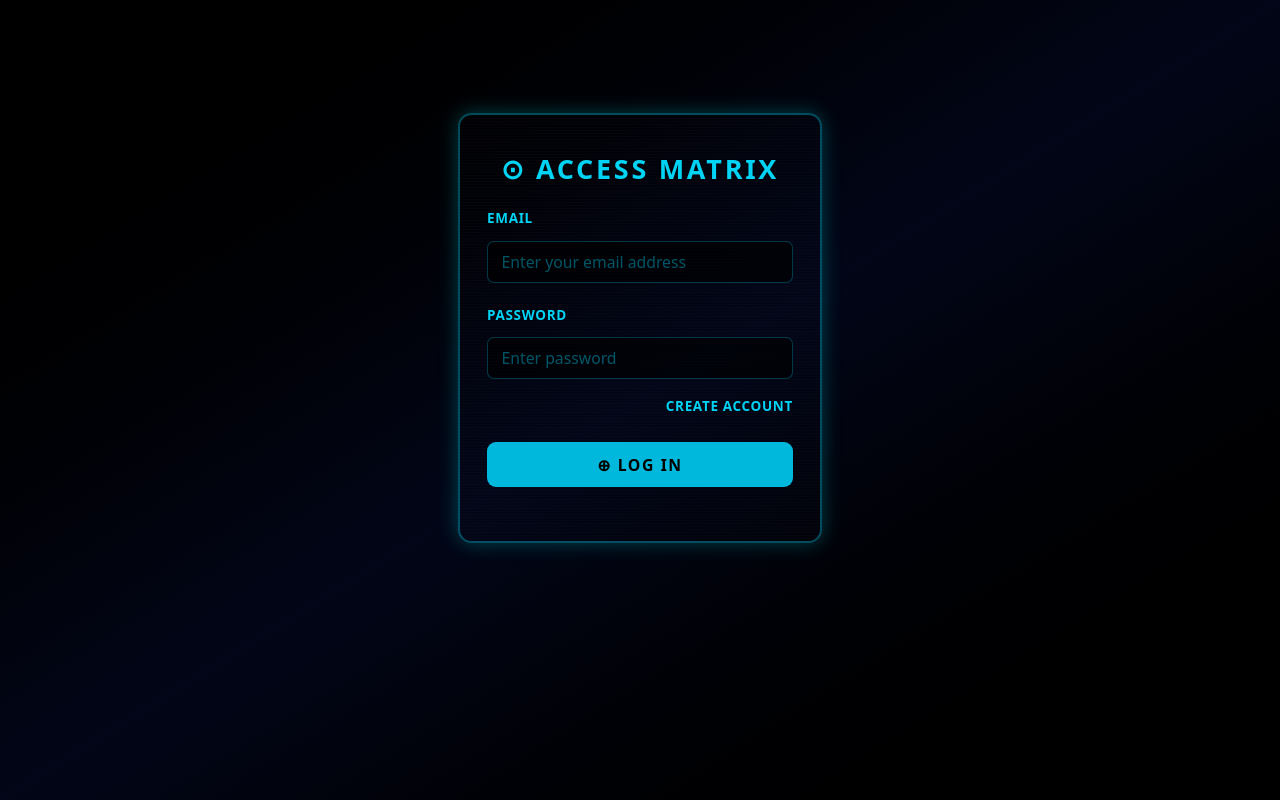
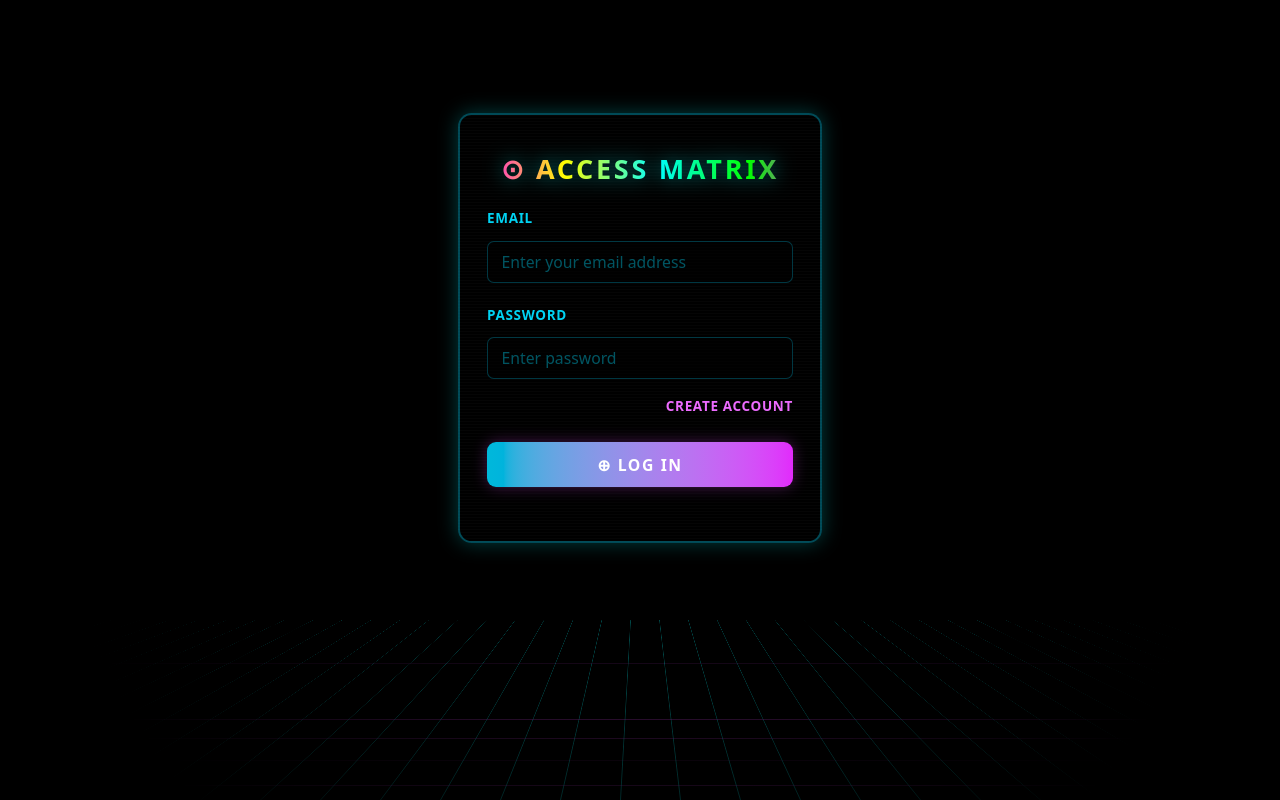
Before and after one commit to jayosas75/scheduler-next, a Next.js app: page /login in a window 1280 px wide. Built offline with nearby package versions, Linux system fonts and the light colour scheme.

Commit message:
more color on login

```diff
--- a/src/app/globals.css
+++ b/src/app/globals.css
@@ -226,3 +226,38 @@ a:hover {
     animation: star-float 60s linear infinite;
     /* Faster animation */
 }
+
+/* Animated Cyber Grid for Login Page */
+.cyber-grid-wrapper {
+    position: absolute;
+    inset: 0;
+    overflow: hidden;
+    pointer-events: none;
+    z-index: 0;
+}
+
+.cyber-grid-wrapper::after {
+    content: "";
+    position: absolute;
+    inset: 0;
+    background: radial-gradient(circle at center, transparent 10%, #000 80%);
+}
+
+.cyber-grid {
+    position: absolute;
+    width: 200vw;
+    height: 200vh;
+    left: -50vw;
+    top: 0;
+    background-image:
+        linear-gradient(rgba(217, 70, 239, 0.4) 1px, transparent 1px),
+        linear-gradient(90deg, rgba(0, 255, 255, 0.4) 1px, transparent 1px);
+    background-size: 60px 60px;
+    transform: perspective(600px) rotateX(60deg) translateY(-100px);
+    animation: grid-scroll 3s linear infinite;
+}
+
+@keyframes grid-scroll {
+    0% { transform: perspective(600px) rotateX(60deg) translateY(0); }
+    100% { transform: perspective(600px) rotateX(60deg) translateY(60px); }
+}
--- a/src/app/login/page.tsx
+++ b/src/app/login/page.tsx
@@ -8,8 +8,9 @@ export const metadata: Metadata = {
 
 export default function LoginPage() {
     return (
-        <main className="flex items-center justify-center md:h-screen bg-gradient-to-br from-black via-slate-950 to-black">
-            <div className="relative mx-auto flex w-full max-w-[400px] flex-col space-y-2.5 p-4 md:-mt-32">
+        <main className="relative flex items-center justify-center md:h-screen bg-black overflow-hidden">
+            <div className="cyber-grid-wrapper"><div className="cyber-grid"></div></div>
+            <div className="relative mx-auto flex w-full max-w-[400px] flex-col space-y-2.5 p-4 md:-mt-32 z-10">
                 <LoginForm />
             </div>
         </main>
--- a/src/components/login-form.tsx
+++ b/src/components/login-form.tsx
@@ -9,7 +9,7 @@ export default function LoginForm() {
     return (
         <form action={dispatch} className="space-y-3 w-full max-w-md">
             <div className="flex-1 rounded-xl bg-black/80 border-2 border-cyan-500/40 px-6 pb-4 pt-8 glow scanlines">
-                <h1 className="mb-3 text-2xl font-black font-mono text-cyan-400 text-center tracking-widest uppercase">
+                <h1 className="mb-3 text-2xl font-black font-mono text-center tracking-widest uppercase title-shine">
                     ⊙ Access Matrix
                 </h1>
                 <div className="w-full">
@@ -22,7 +22,7 @@ export default function LoginForm() {
                         </label>
                         <div className="relative">
                             <input
-                                className="peer block w-full rounded-md border border-cyan-500/30 bg-black/60 py-[9px] pl-3 text-sm text-cyan-100 outline-none placeholder:text-cyan-400/40 focus:ring-2 focus:ring-cyan-500 transition-all"
+                                className="peer block w-full rounded-md border border-cyan-500/30 bg-black/60 py-[9px] pl-3 text-sm text-cyan-100 outline-none placeholder:text-cyan-400/40 focus:border-fuchsia-500 focus:ring-1 focus:ring-fuchsia-500 transition-all focus:shadow-[0_0_10px_rgba(217,70,239,0.4)]"
                                 id="email"
                                 type="email"
                                 name="email"
@@ -40,7 +40,7 @@ export default function LoginForm() {
                         </label>
                         <div className="relative">
                             <input
-                                className="peer block w-full rounded-md border border-cyan-500/30 bg-black/60 py-[9px] pl-3 text-sm text-cyan-100 outline-none placeholder:text-cyan-400/40 focus:ring-2 focus:ring-cyan-500 transition-all"
+                                className="peer block w-full rounded-md border border-cyan-500/30 bg-black/60 py-[9px] pl-3 text-sm text-cyan-100 outline-none placeholder:text-cyan-400/40 focus:border-fuchsia-500 focus:ring-1 focus:ring-fuchsia-500 transition-all focus:shadow-[0_0_10px_rgba(217,70,239,0.4)]"
                                 id="password"
                                 type="password"
                                 name="password"
@@ -52,10 +52,10 @@ export default function LoginForm() {
                     </div>
                 </div>
                 <div className="mt-4 flex items-center justify-end">
-                    <a href="/register" className="text-xs text-cyan-400 hover:text-cyan-300 font-bold uppercase tracking-wider">Create Account</a>
+                    <a href="/register" className="text-xs text-fuchsia-400 hover:text-fuchsia-300 font-bold uppercase tracking-wider transition-colors hover:drop-shadow-[0_0_8px_rgba(217,70,239,0.8)]">Create Account</a>
                 </div>
                 <button
-                    className="mt-6 w-full bg-cyan-500 text-black p-2.5 rounded-lg hover:bg-cyan-400 disabled:opacity-50 transition-all font-black uppercase tracking-widest text-sm"
+                    className="mt-6 w-full bg-gradient-to-r from-cyan-500 to-fuchsia-500 text-white p-2.5 rounded-lg hover:from-cyan-400 hover:to-fuchsia-400 disabled:opacity-50 transition-all font-black uppercase tracking-widest text-sm shadow-[0_0_15px_rgba(217,70,239,0.3)] hover:shadow-[0_0_25px_rgba(217,70,239,0.6)]"
                     aria-disabled={isPending}
                     disabled={isPending}
                 >
```
